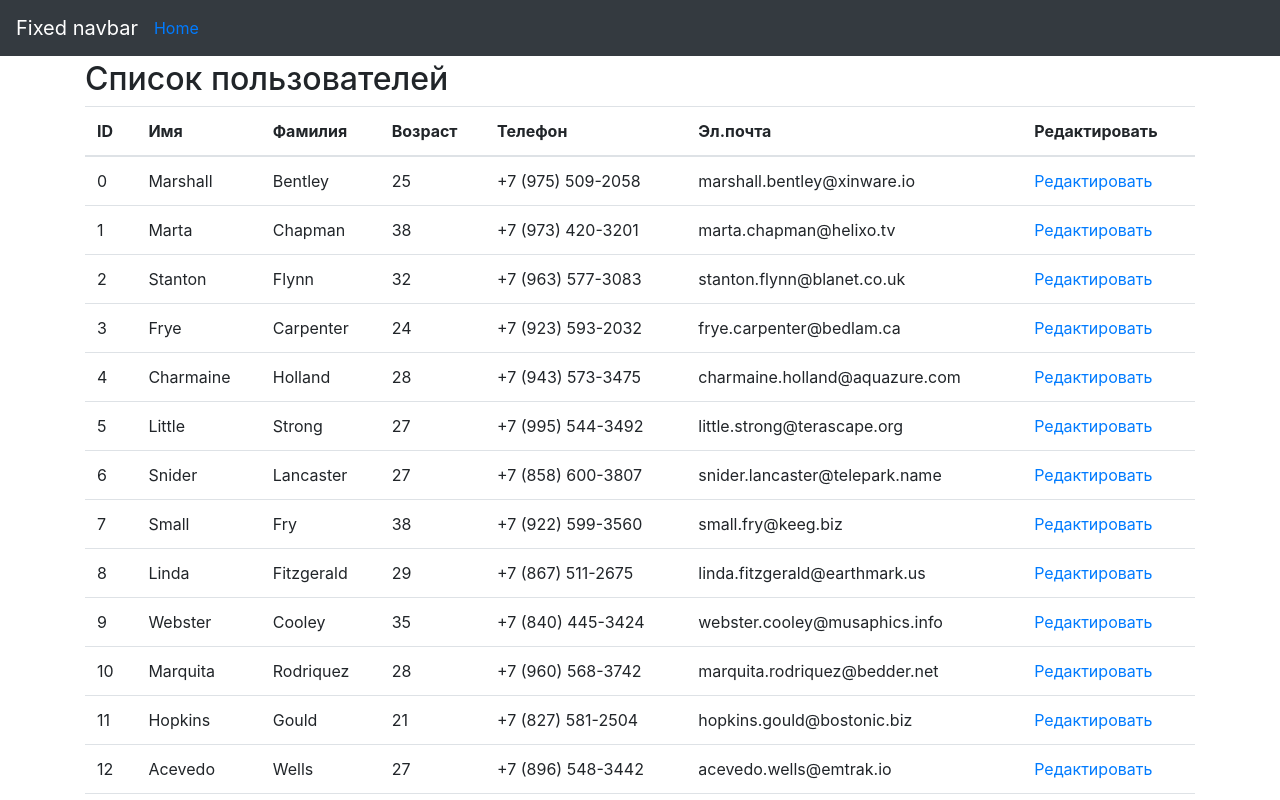
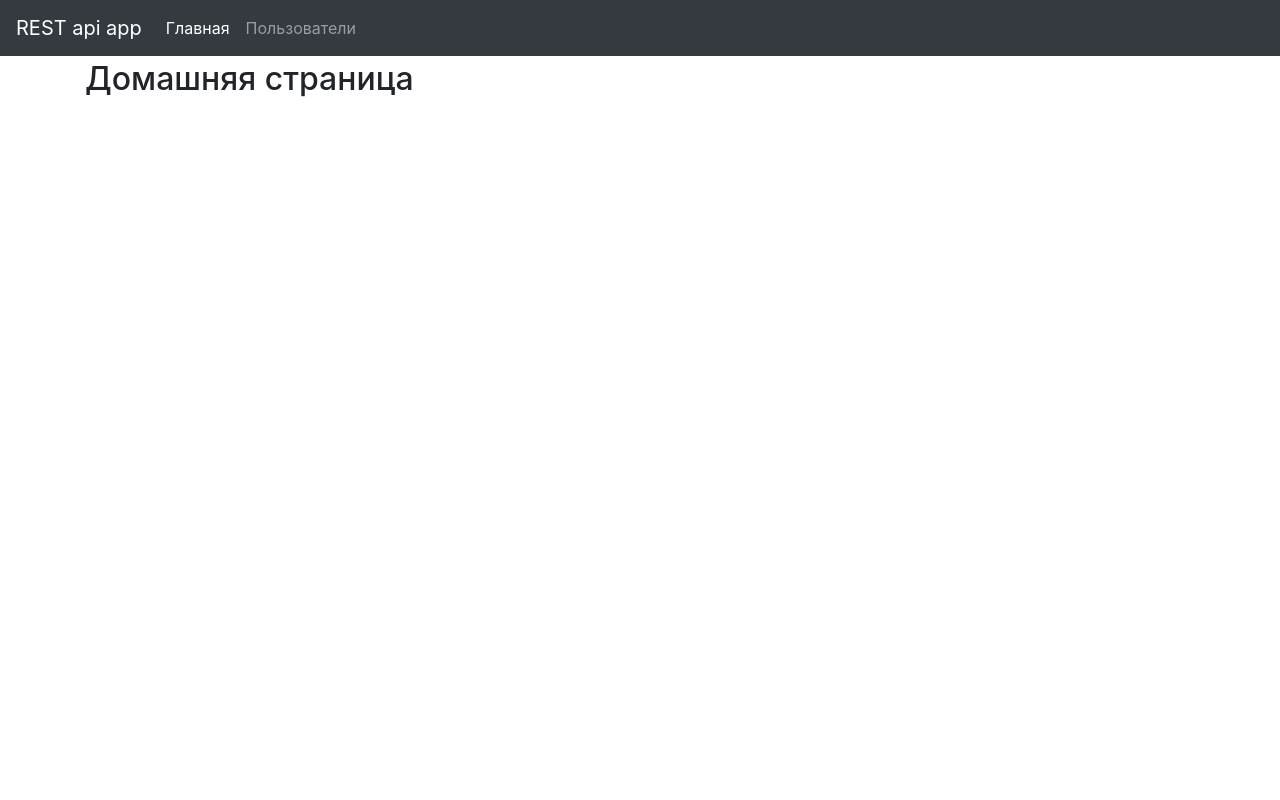
Before and after one commit to guitaroff/vue-cli-20190225, a Vue app: page / in a window 1280 px wide. Shown: the top 800 px of the page. Built offline with nearby package versions, Linux system fonts and the light colour scheme; data requests are answered from the project's data file.

Commit message:
users page and improvment navigation

```diff
--- a/src/App.vue
+++ b/src/App.vue
@@ -1,7 +1,9 @@
 <template>
   <div id="app">
     <nav class="navbar navbar-expand-md navbar-dark fixed-top bg-dark">
-      <a class="navbar-brand" href="#">Fixed navbar</a>
+      <router-link class="navbar-brand" to="/">
+        REST api app
+      </router-link>
       <button
         class="navbar-toggler"
         type="button"
@@ -15,9 +17,12 @@
       </button>
       <div class="collapse navbar-collapse" id="navbarCollapse">
         <ul class="navbar-nav mr-auto">
-          <li class="nav-item active">
-            <router-link to="/">Home</router-link>
-          </li>
+          <router-link to="/" tag="li" class="nav-item" exact>
+            <a class="nav-link">Главная</a>
+          </router-link>
+          <router-link to="/users" tag="li" class="nav-item">
+            <a class="nav-link">Пользователи</a>
+          </router-link>
         </ul>
       </div>
     </nav>
--- a/src/router.js
+++ b/src/router.js
@@ -2,16 +2,23 @@ import Vue from 'vue'
 import Router from 'vue-router'
 
 import Home from '@/views/Home.vue'
+import Users from '@/views/Users.vue'
 import EditAccount from '@/views/EditAccount.vue'
 
 Vue.use(Router)
 
 export default new Router({
+  linkActiveClass: 'active',
   routes: [
     {
       path: '/',
       name: 'home',
       component: Home
+    },
+    {
+      path: '/users',
+      name: 'users',
+      component: Users
     },
     {
       path: '/accounts/:accountId/edit',
--- a/src/views/Home.vue
+++ b/src/views/Home.vue
@@ -1,39 +1,11 @@
 <template>
   <div>
-    <h2>Список пользователей</h2>
-    <div v-if="!users.length" class="alert alert-warning">
-      Загрузка...
-    </div>
-    <users-list v-else v-bind:users="users"></users-list>
+    <h2>Домашняя страница</h2>
   </div>
 </template>
 
 <script>
-import UsersList from '@/components/UsersList.vue'
-import axios from 'axios'
-
 export default {
-  name: 'home',
-  components: {
-    'users-list': UsersList
-  },
-  data() {
-    return {
-      users: []
-    }
-  },
-  mounted() {
-    this.loadUsers()
-  },
-  methods: {
-    loadUsers() {
-      axios
-        .get('http://localhost:3004/users')
-        .then(response => response.data)
-        .then(users => {
-          this.users = users
-        })
-    }
-  }
+  name: 'home'
 }
 </script>
--- /dev/null
+++ b/src/views/Users.vue
@@ -0,0 +1,39 @@
+<template>
+  <div>
+    <h2>Список пользователей</h2>
+    <div v-if="!users.length" class="alert alert-warning">
+      Загрузка...
+    </div>
+    <users-list v-else v-bind:users="users"></users-list>
+  </div>
+</template>
+
+<script>
+import UsersList from '@/components/UsersList.vue'
+import axios from 'axios'
+
+export default {
+  name: 'users',
+  components: {
+    'users-list': UsersList
+  },
+  data() {
+    return {
+      users: []
+    }
+  },
+  mounted() {
+    this.loadUsers()
+  },
+  methods: {
+    loadUsers() {
+      axios
+        .get('http://localhost:3004/users')
+        .then(response => response.data)
+        .then(users => {
+          this.users = users
+        })
+    }
+  }
+}
+</script>
```
